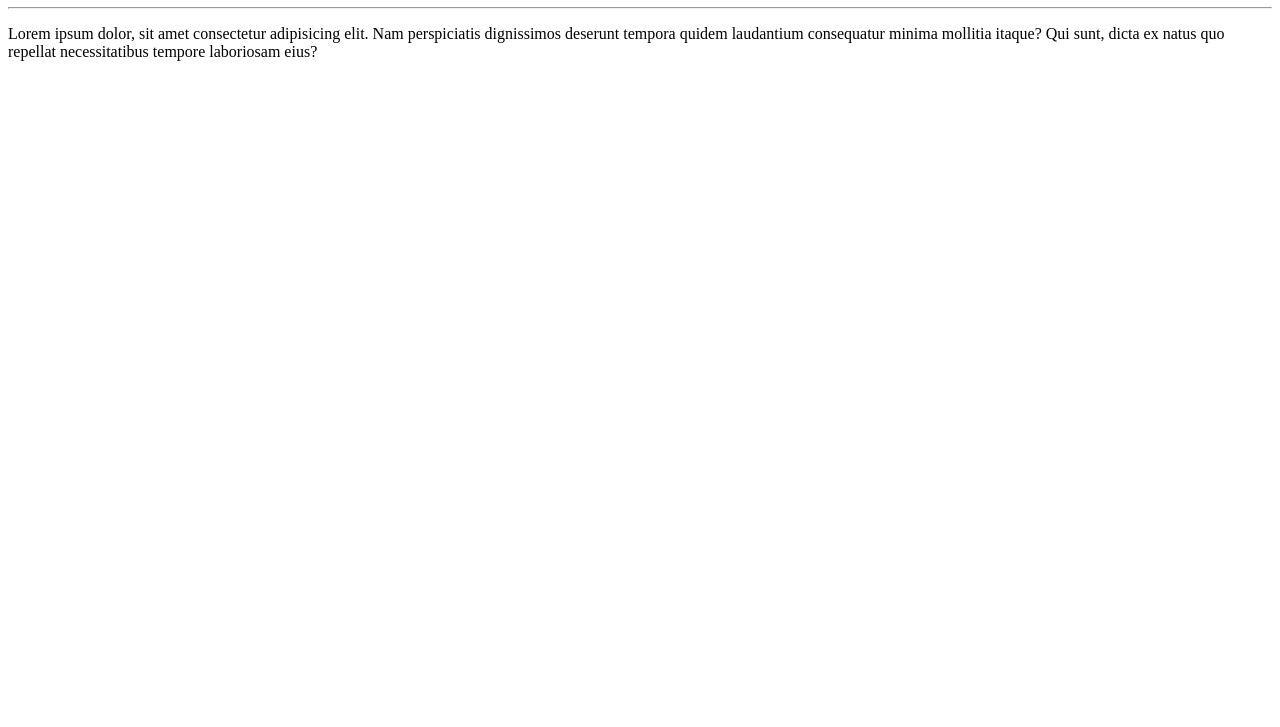
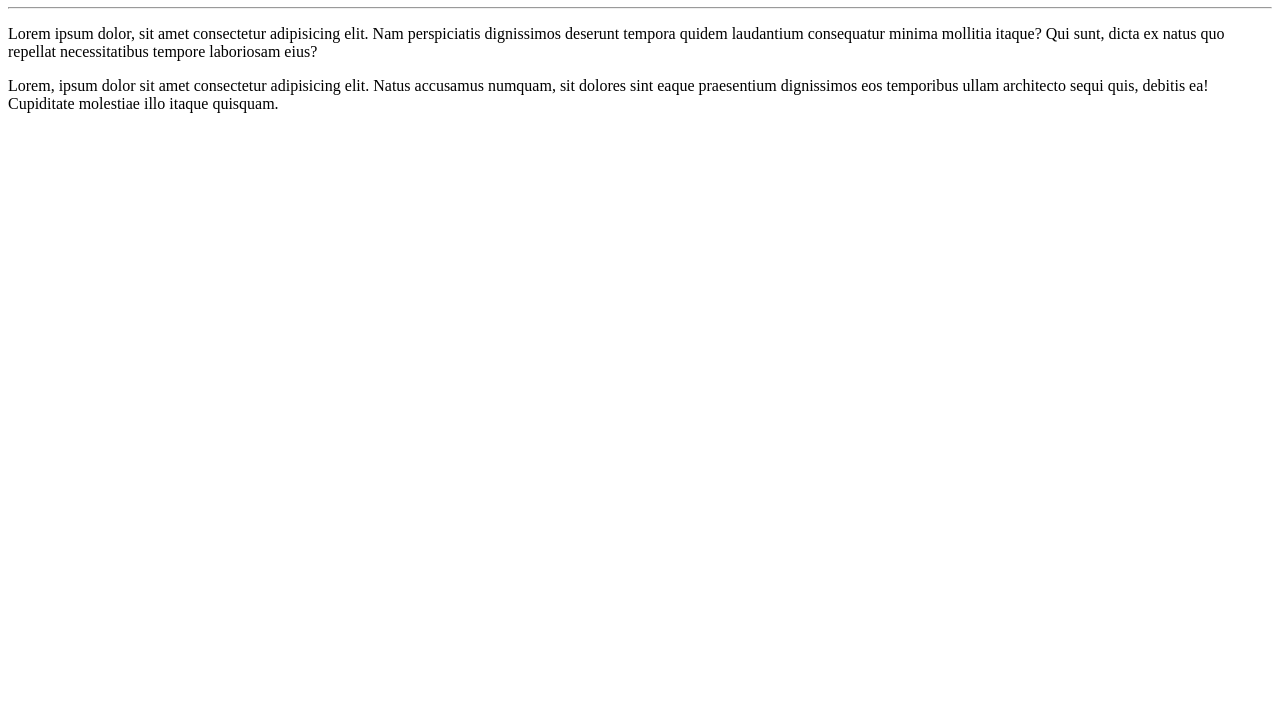
Before and after one commit to Gstvdm/Ola-Mundo, a plain HTML site: page site-exemplo/index.html in a window 1280 px wide. Shown: the part 73-800 px from the top of the page. Drawn offline with Linux system fonts and the light colour scheme.

Commit message:
adicionei um parágrafo

```diff
--- a/site-exemplo/index.html
+++ b/site-exemplo/index.html
@@ -9,5 +9,6 @@
     <h1>Olá, Mundo!</h1>
     <hr>
     <p>Lorem ipsum dolor, sit amet consectetur adipisicing elit. Nam perspiciatis dignissimos deserunt tempora quidem laudantium consequatur minima mollitia itaque? Qui sunt, dicta ex natus quo repellat necessitatibus tempore laboriosam eius?</p>
+    <p>Lorem, ipsum dolor sit amet consectetur adipisicing elit. Natus accusamus numquam, sit dolores sint eaque praesentium dignissimos eos temporibus ullam architecto sequi quis, debitis ea! Cupiditate molestiae illo itaque quisquam.</p>
 </body>
 </html>
```
